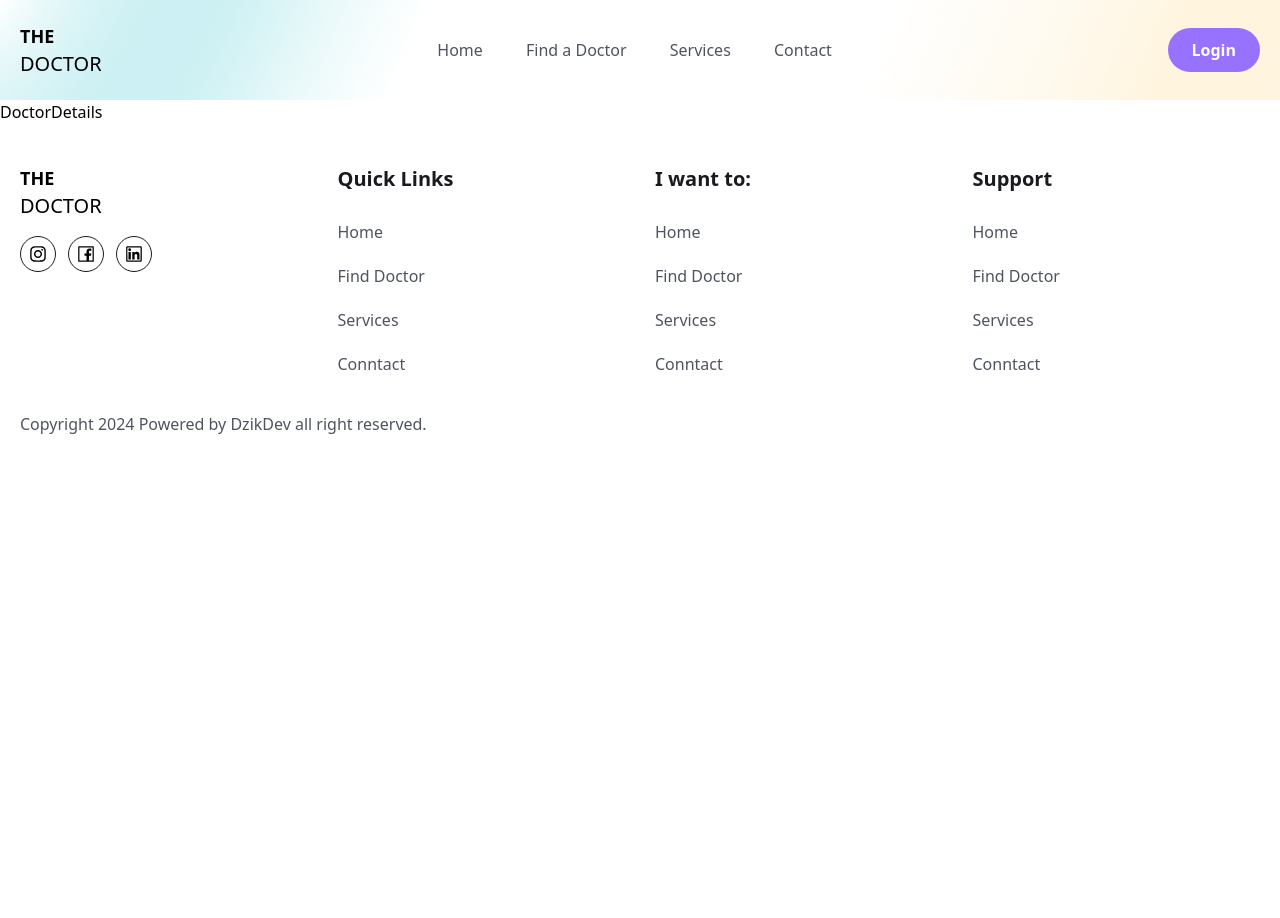
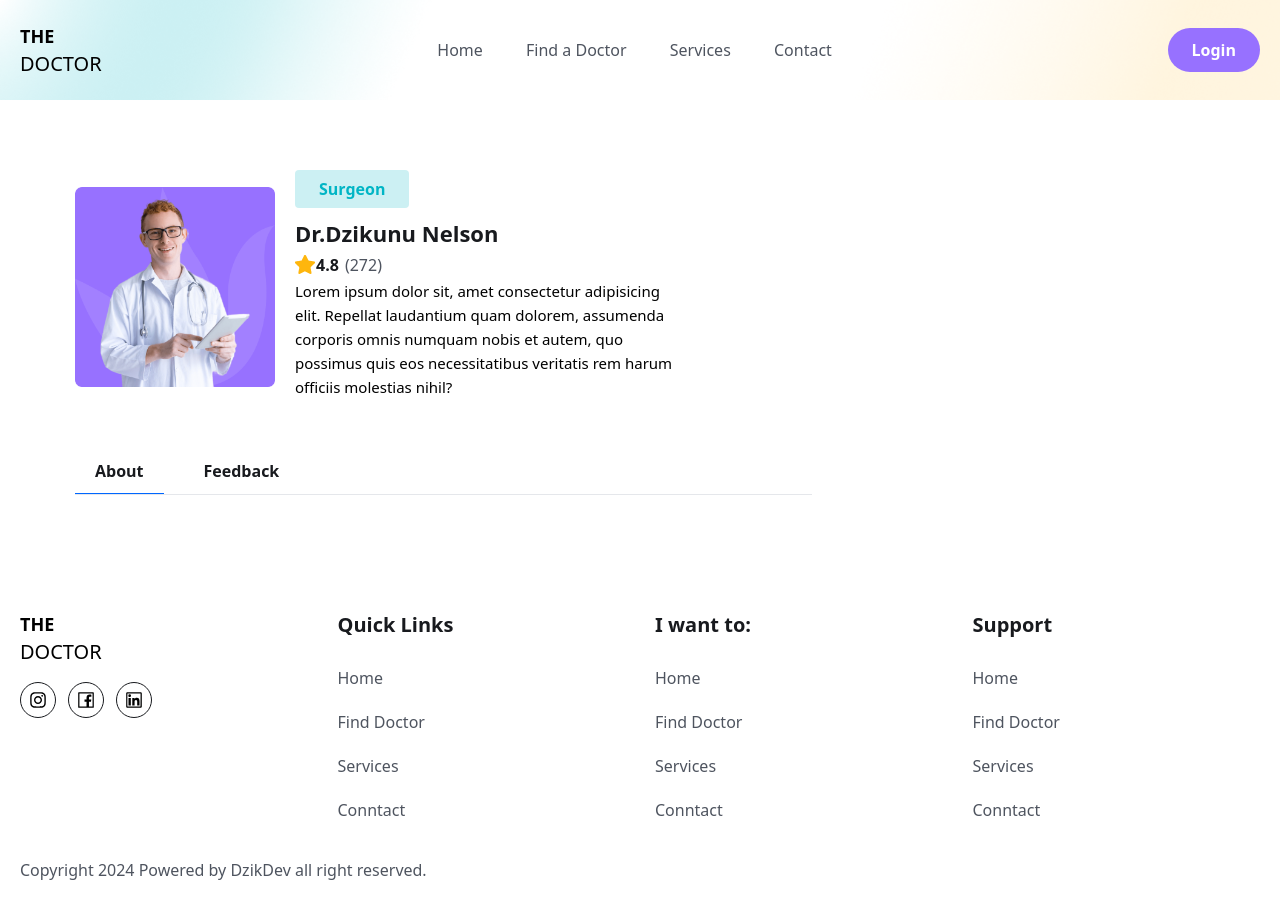
Before and after one commit to Nelson877/Doctor-appointment-booking, a React (Vite) app: page /blog-posts in a window 1280 px wide. Shown: the top 918 px of the page. Before the commit the page ends 800 px from the top, so only its background shows below. Built offline with nearby package versions, Linux system fonts and the light colour scheme; the HTML template or start-up script is replaced by a standard one.

Commit message:
doctor info

```diff
--- a/src/assets/data/doctors.js
+++ b/src/assets/data/doctors.js
@@ -34,4 +34,5 @@ export const doctors = [
     totalPatients: 1500,
     hospital: "Mount Adora Hospital, Sylhet.",
   },
+
 ];
--- a/src/components/Footer/Footer.jsx
+++ b/src/components/Footer/Footer.jsx
@@ -1,95 +1,94 @@
-import { Link } from "react-router-dom"
-import { AiOutlineInstagram, AiOutlineFacebook, AiOutlineLinkedin } from "react-icons/ai"
-import { RiLinkedinFill } from "react-icons/ri"
+import { Link } from "react-router-dom";
+import {
+  AiOutlineInstagram,
+  AiOutlineFacebook,
+  AiOutlineLinkedin,
+} from "react-icons/ai";
+import { RiLinkedinFill } from "react-icons/ri";
 
-
-
-const socialLinks=[
+const socialLinks = [
   {
-    path:'/',
-    icon:<AiOutlineInstagram className="w-5 h-5 group-hover-text-white"/>,
+    path: "/",
+    icon: <AiOutlineInstagram className='w-5 h-5 group-hover-text-white' />,
   },
   {
-    path:'/',
-    icon:<AiOutlineFacebook className="w-5 h-5 group-hover-text-white"/>,
+    path: "/",
+    icon: <AiOutlineFacebook className='w-5 h-5 group-hover-text-white' />,
   },
   {
-    path:'/',
-    icon:<AiOutlineLinkedin className="w-5 h-5 group-hover-text-white"/>,
+    path: "/",
+    icon: <AiOutlineLinkedin className='w-5 h-5 group-hover-text-white' />,
   },
-]
-
+];
 
 const quickLink01 = [
   {
-    path:'/',
-    display:'Home',
-
+    path: "/",
+    display: "Home",
   },
   {
-    path:'/doctor',
-    display:'Find Doctor',
-
+    path: "/doctor",
+    display: "Find Doctor",
   },
   {
-    path:'/our-services',
-    display:'Services',
-
+    path: "/our-services",
+    display: "Services",
   },
   {
-    path:'/contact-us',
-    display:'Conntact',
-
+    path: "/contact-us",
+    display: "Conntact",
   },
-]
-
+];
 
 const quickLink02 = [
   {
-  path:'/find-a-doctor',
-  display:'Find a Doctor'
+    path: "/find-a-doctor",
+    display: "Find a Doctor",
   },
   {
-  path:'/find-a-doctor',
-  display:'Request an Appointment'
+    path: "/find-a-doctor",
+    display: "Request an Appointment",
   },
   {
-  path:'/find-a-location',
-  display:'Find a Location'
+    path: "/find-a-location",
+    display: "Find a Location",
   },
   {
-  path:'/get-a-opinion',
-  display:'Get a Opinion'
+    path: "/get-a-opinion",
+    display: "Get a Opinion",
   },
-]
+];
 
 const quickLink03 = [
   {
-    path:'/contact-us',
-    display:'Contact Us'
+    path: "/contact-us",
+    display: "Contact Us",
   },
+];
 
-  ]
-
-
-const Footer =() =>{
-  const year = new Date().getFullYear()
-return <footer className="pb-16 pt-10">
-  <div className="container">
-<div className="grid md:grid-cols-4 grid-cols-2 gap-[30px]">
-
+const Footer = () => {
+  const year = new Date().getFullYear();
+  return (
+    <footer className='pb-16 pt-10'>
+      <div className='container'>
+        <div className='grid md:grid-cols-4 grid-cols-2 gap-[30px]'>
           <div>
             {/* Logo section  start */}
             <div>
-            <h2 className="font-[200] text-xl">
-              <span className="text-lg font-[600]">THE</span> <br /> DOCTOR
+              <h2 className='font-[200] text-xl'>
+                <span className='text-lg font-[600]'>THE</span> <br /> DOCTOR
               </h2>
               {/* <img src="" alt="" /> */}
             </div>
             {/* Logo section  end */}
 
-          <div className="flex items-center gap-3 mt-4">
-{socialLinks.map((link, index) => (<Link to={link.path} key={index} className="w-9 h-9  border border-soild border-[#181A1E] rounded-full items-center flex justify-center group hover:bg-primaryColor hover:border-none hover:text-white">
+            <div className='flex items-center gap-3 mt-4'>
+              {socialLinks.map((link, index) => (
+                <Link
+                  to={link.path}
+                  key={index}
+                  className='w-9 h-9  border border-soild border-[#181A1E] rounded-full items-center flex justify-center group hover:bg-primaryColor hover:border-none hover:text-white'
+                >
                   {link.icon}
                 </Link>
               ))}
@@ -97,13 +96,20 @@ return <footer className="pb-16 pt-10">
           </div>
           {/* quick links section start  */}
           <div>
-  <h2 className="text-[20px] leading-[30px] font-[700] mb-6 text-headingColor">Quick Links</h2>
+            <h2 className='text-[20px] leading-[30px] font-[700] mb-6 text-headingColor'>
+              Quick Links
+            </h2>
             <ul>
-    {quickLink01.map((item,index) => <li key={index} className="mb-4">
-     <Link   to={item.path}  className="text-[16px] leading-7 font-[400] text-textColor">
+              {quickLink01.map((item, index) => (
+                <li key={index} className='mb-4'>
+                  <Link
+                    to={item.path}
+                    className='text-[16px] leading-7 font-[400] text-textColor'
+                  >
                     {item.display}
                   </Link>
-    </li>)}
+                </li>
+              ))}
             </ul>
           </div>
 
@@ -112,32 +118,52 @@ return <footer className="pb-16 pt-10">
           {/* i want to section start  */}
 
           <div>
-  <h2 className="text-[20px] leading-[30px] font-[700] mb-6 text-headingColor">I want to:</h2>
+            <h2 className='text-[20px] leading-[30px] font-[700] mb-6 text-headingColor'>
+              I want to:
+            </h2>
             <ul>
-    {quickLink01.map((item,index) => <li key={index} className="mb-4">
-     <Link   to={item.path}  className="text-[16px] leading-7 font-[400] text-textColor">
+              {quickLink01.map((item, index) => (
+                <li key={index} className='mb-4'>
+                  <Link
+                    to={item.path}
+                    className='text-[16px] leading-7 font-[400] text-textColor'
+                  >
                     {item.display}
                   </Link>
-    </li>)}
+                </li>
+              ))}
             </ul>
           </div>
           {/* i want to section end  */}
 
           {/* support section start  */}
           <div>
-  <h2 className="text-[20px] leading-[30px] font-[700] mb-6 text-headingColor">Support</h2>
+            <h2 className='text-[20px] leading-[30px] font-[700] mb-6 text-headingColor'>
+              Support
+            </h2>
             <ul>
-    {quickLink01.map((item,index) => <li key={index} className="mb-4">
-     <Link   to={item.path}  className="text-[16px] leading-7 font-[400] text-textColor">
+              {quickLink01.map((item, index) => (
+                <li key={index} className='mb-4'>
+                  <Link
+                    to={item.path}
+                    className='text-[16px] leading-7 font-[400] text-textColor'
+                  >
                     {item.display}
                   </Link>
-    </li>)}
+                </li>
+              ))}
             </ul>
           </div>
           {/* support section end  */}
         </div>
-<div> <p className="text-[16px] leading-7 fon-[400] text-textColor mt-4">Copyright {year} Powered by DzikDev all right reserved.</p></div>
+        <div>
+          {" "}
+          <p className='text-[16px] leading-7 fon-[400] text-textColor mt-4'>
+            Copyright {year} Powered by DzikDev all right reserved.
+          </p>
+        </div>
       </div>
     </footer>
-}
-export default Footer
+  );
+};
+export default Footer;
--- a/src/components/OurDoctor/DoctorCard.jsx
+++ b/src/components/OurDoctor/DoctorCard.jsx
@@ -48,7 +48,7 @@ const DoctorCard = ({ doctor }) => {
           </p>
         </div>
         <Link
-          to="/doctor"
+          to="/doctor-details"
           className="w-[30px] h-[30px] rounded-full border border-solid  border-[#181A1E] flex items-center justify-center hover:bg-primaryColor hover:border-none hover:text-white"
         >
           <FaArrowRight className="group-hover:text-white" />
--- a/src/components/Testiomonial/Testiomonial.jsx
+++ b/src/components/Testiomonial/Testiomonial.jsx
@@ -7,7 +7,7 @@ const Testiomonial = () => {
         <div className="xl:w-[470px] mx-auto">
           <h2 className="heading text-center">What our patient say</h2>
           <p className="text__para text-center mb-10">
-            Lorem ipsum dolor sit amet consectetur adipisicing elit. Hic
+            Lorem ipsum dolor sit amet consectetur adipisicing elit. <br /> Hic
             quibusdam harum temporibus qui, commodi enim est sit ducimus ad
             vitae.
           </p>
--- a/src/pages/Doctors/Doctor.jsx
+++ b/src/pages/Doctors/Doctor.jsx
@@ -1,30 +1,43 @@
-
-import DoctorCard from "../../components/OurDoctor/DoctorCard"
-import { doctors } from "../../assets/data/doctors"
-
+import DoctorCard from "../../components/OurDoctor/DoctorCard";
+import { doctors } from "../../assets/data/doctors";
+import Testiomonial from "../../components/Testiomonial/Testiomonial";
 
 const Doctor = () => {
   return (
     <>
       {/* search section start */}
-   <section className="bg-yellow-50">
-<div className="container text-center">
-<h2 className="heading">Find a Doctor</h2>
-<div className="max-w-[570px] mt-[30px] mx-auto bg-[#0066ff2c] rounded-md flex items-center justify-between">
-<input type="search" className="py-4 pl-4 pr-2 bg-transparent w-full focus:outline-none cursor-pointer placeholder:ext-textColor" placeholder="Search for a Doctor" />
-<button className="btn mt-0 rounded-[0px] rounded-r-md">Search</button>
+      <section className='bg-yellow-50'>
+        <div className='container text-center'>
+          <h2 className='heading'>Find a Doctor</h2>
+          <div className='max-w-[570px] mt-[30px] mx-auto bg-[#0066ff2c] rounded-md flex items-center justify-between'>
+            <input
+              type='search'
+              className='py-4 pl-4 pr-2 bg-transparent w-full focus:outline-none cursor-pointer placeholder:ext-textColor'
+              placeholder='Search for a Doctor'
+            />
+            <button className='btn mt-0 rounded-[0px] rounded-r-md'>
+              Search
+            </button>
           </div>
         </div>
       </section>
 
       {/* search section end  */}
 
+      {/* Doctor section start  */}
+      <section>
+        <div className='container'>
+          <div className='grid grid-cols-1 sm:grid-cols-2 md:grid-cols-3 lg:grid-cols-4 gap-5 '>
+            {doctors.map((doctor) => (
+              <DoctorCard key={doctor.id} doctor={doctor} />
+            ))}
+          </div>
+        </div>
+        <Testiomonial />
+      </section>
+      {/* Doctor section end  */}
+    </>
+  );
+};
 
-   <section>
-
-   </section>
-   </>
-  )
-}
-
-export default Doctor
+export default Doctor;
--- a/src/pages/Doctors/DoctorDetails.jsx
+++ b/src/pages/Doctors/DoctorDetails.jsx
@@ -1,5 +1,69 @@
+import { useState } from "react";
+import ImageDocor from "../../assets/images/doctor-img02.png";
+import StarIcon from "../../assets/images/Star.png";
+
 function DoctorDetails() {
-  return <div>DoctorDetails</div>;
+
+const [tab, setTab] = useState('about')
+
+  return (
+    <section>
+      <div className='mx-auto px-5 max-w-[1170px]'>
+        <div className='grid md:grid-cols-3 gap-[50px]'>
+          {/* secttion one start  */}
+          <div className='md:col-span-2'>
+            <div className='flex items-center gap-5'>
+              <figure className='max-w-[200px]  max-h-[200px]'>
+                <img src={ImageDocor} alt='' className='w-full' />
+              </figure>
+              <div>
+                <span className='bg-[#CCF0F3] text-irisBlueColor py-1 px-6 lg:py-2 lg:px-6 text-[12px] leading-4 lg:text-[16px]  lg:leading-7 font-semibold rounded'>
+                  Surgeon
+                </span>
+                <h3 className='text-headingColor text-[22px] leading-9 mt-3 font-bold'>
+                  Dr.Dzikunu Nelson
+                </h3>
+                <div className='flex items-center gap-[6px]'>
+                  <span className='flex items-center ga-[6px] text-[14px] leading-5 lg:text-[16px] lg:leading-7 font-semibold text-headingColor'>
+                    <img src={StarIcon} alt='' /> 4.8
+                  </span>
+                  <span className='ext-[14px] leading-5 lg:text-[16px] lg:leading-7 font-[400] text-textColor'>
+                    (272)
+                  </span>
+                </div>
+                <p className='text_para text-[14px] md:text-[15px] leading-6 lg:max-w-[390px]'>
+                  Lorem ipsum dolor sit, amet consectetur adipisicing elit.
+                  Repellat laudantium quam dolorem, assumenda corporis omnis
+                  numquam nobis et autem, quo possimus quis eos necessitatibus
+                  veritatis rem harum officiis molestias nihil?
+                </p>
+              </div>
+            </div>
+
+            <div className='mt-[50px] border-b border-solid border-borderaColor'>
+              <button
+              onClick={() => setTab('about')}
+                className={`${tab=='about' && 'border-b border-soild border-primaryColor'} py-2 leading-7 px-5 mr-5 text-[16px] text-headingColor font-semibold`}
+              >
+                About
+              </button>
+              <button
+               onClick={() => setTab('feedback')}
+                className={`${tab=='feedback' && 'border-b border-soild border-primaryColor'} py-2 leading-7 px-5 mr-5 text-[16px] text-headingColor font-semibold`}
+              >
+                Feedback
+              </button>
+            </div>
+          </div>
+          {/* secttion one end  */}
+
+          {/* secttion two start  */}
+          <div></div>
+          {/* secttion two end  */}
+        </div>
+      </div>
+    </section>
+  );
 }
 
 export default DoctorDetails;
--- a/tailwind.config.js
+++ b/tailwind.config.js
@@ -10,6 +10,7 @@ export default {
         irisBlueColor: "#01B5C5",
         headingColor: "#181A1E",
         textColor: "#4E545F",
+        borderColor: '0066ff34'
       },
       boxShadow: {
         panelShadow: "rgba(17, 46, 0.15) 0px 48px 100px 0px",
```
Lines whose indentation alone changed are shown as unchanged.
